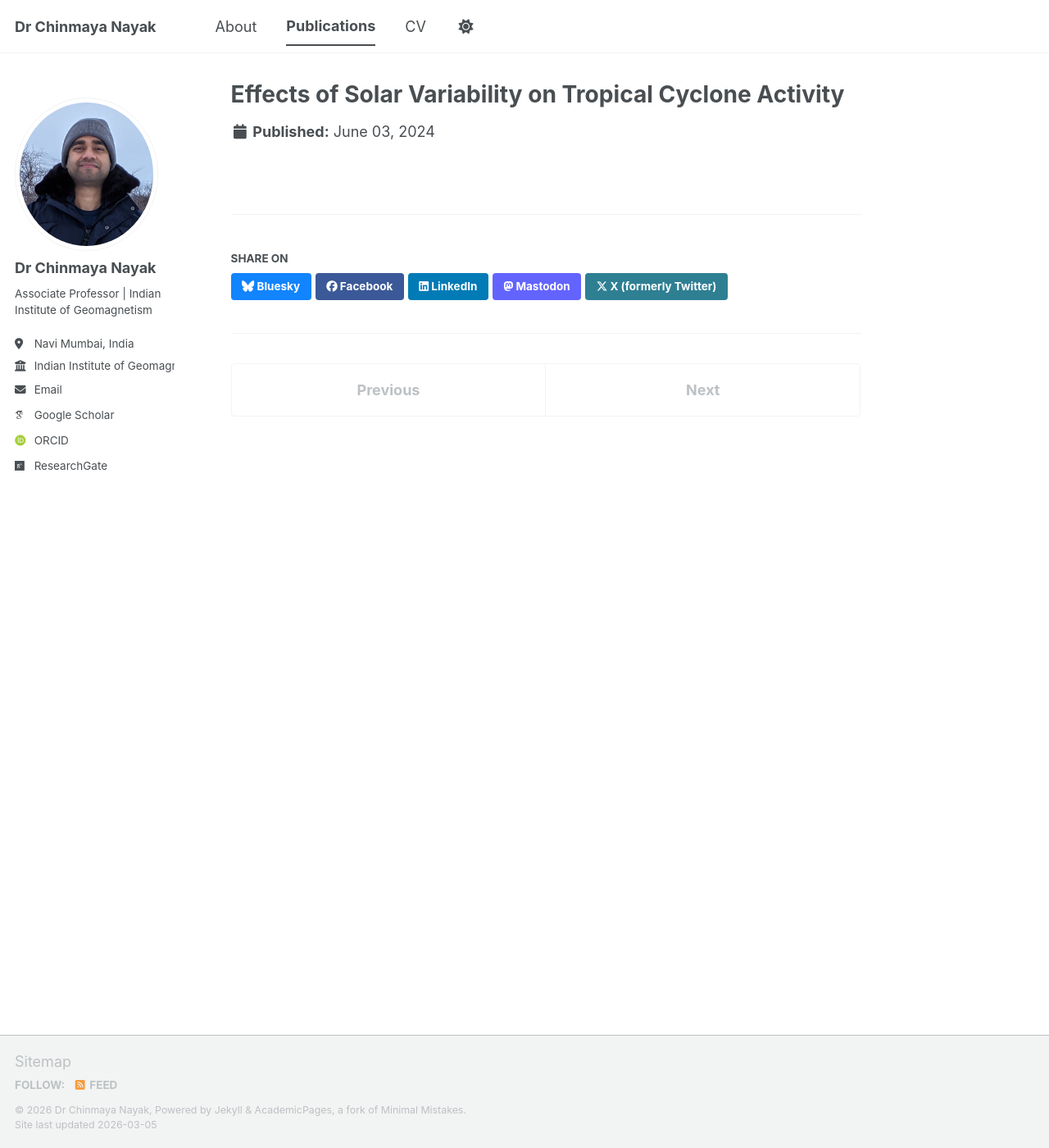
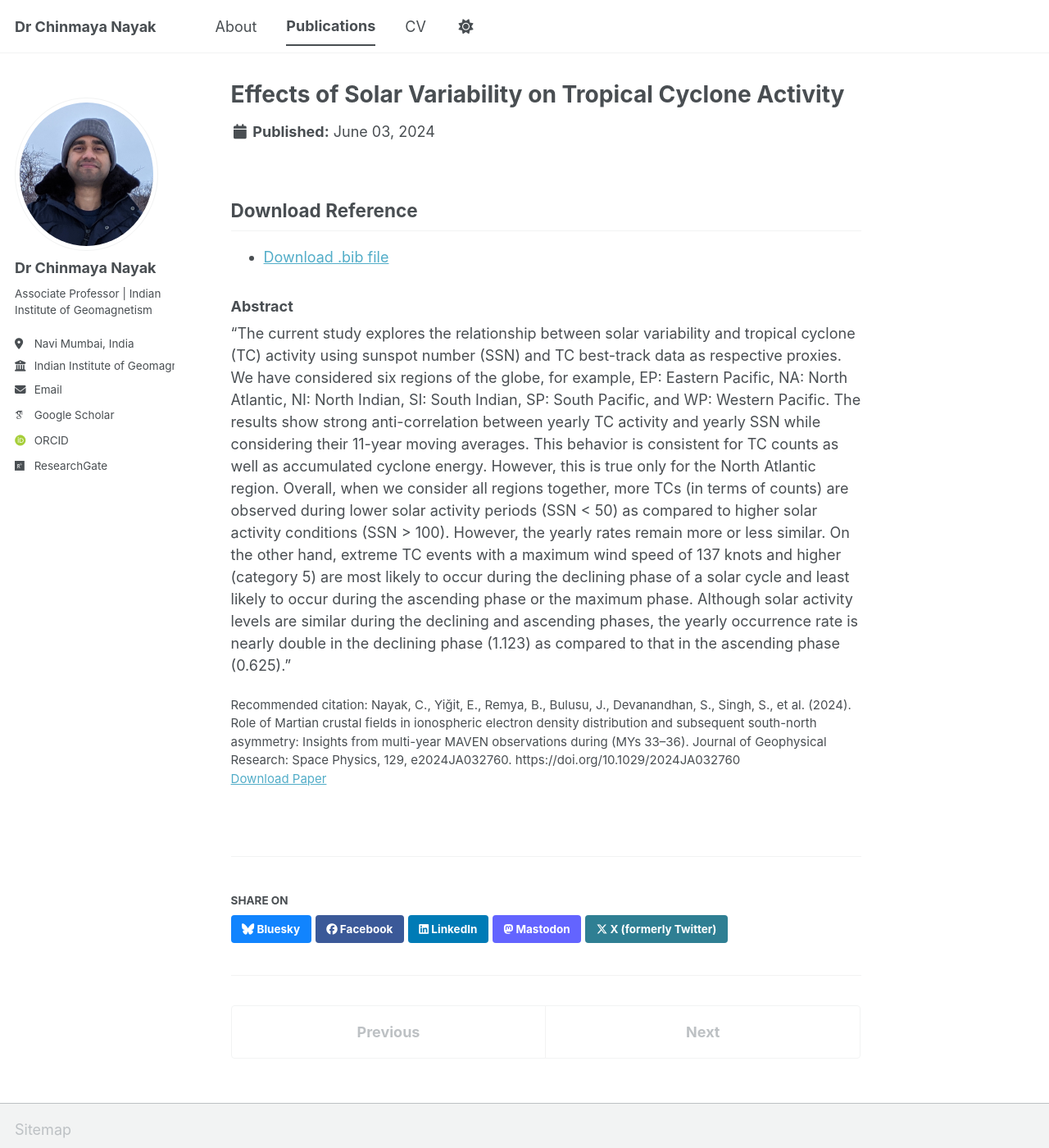
Before and after one commit to physics642/Chinmaya.Nayak, a Jekyll site: the page built from _publications/2024_nayak_tc_solar.md, in a window 1280 px wide and 1400 px high. Shown: the whole window at 82% size. Built offline with Jekyll 4.4.1, drawn with Linux system fonts in a browser that asks for light colours; some web fonts are replaced; a script bundle is joined from its source files by our own code; library files that are not in the unit come from our copies.

Commit message:
Update 2024_nayak_tc_solar.md

```diff
--- a/_publications/2024_nayak_tc_solar.md
+++ b/_publications/2024_nayak_tc_solar.md
@@ -3,11 +3,7 @@ layout: publication
 collection: publications
 permalink: /publications/2024_nayak_tc_solar
 title: "Effects of Solar Variability on Tropical Cyclone Activity"
-authors:
-  - "Chinmaya Nayak"
-  - "Jayashree Bulusu"
-  - "Geeta Vichare"
-  - "A. P. Dimri"
+citation: "Nayak, C., Yiğit, E., Remya, B., Bulusu, J., Devanandhan, S., Singh, S., et al. (2024). Role of Martian crustal fields in ionospheric electron density distribution and subsequent south-north asymmetry: Insights from multi-year MAVEN observations during (MYs 33–36). Journal of Geophysical Research: Space Physics, 129, e2024JA032760. https://doi.org/10.1029/2024JA032760"
 journal: "Earth and Space Science"
 layout: single
 volume: "11"
@@ -19,5 +15,13 @@ doi: "10.1029/2023EA003500"
 paperurl: "https://agupubs.onlinelibrary.wiley.com/doi/abs/10.1029/2023EA003500"
 eprint: "https://agupubs.onlinelibrary.wiley.com/doi/pdf/10.1029/2023EA003500"
 keywords: "tropical cyclone, solar activity, sunspot number, hurricane"
-abstract: "The current study explores the relationship between solar variability and tropical cyclone (TC) activity using sunspot number (SSN) and TC best-track data as respective proxies. We have considered six regions of the globe, for example, EP: Eastern Pacific, NA: North Atlantic, NI: North Indian, SI: South Indian, SP: South Pacific, and WP: Western Pacific. The results show strong anti-correlation between yearly TC activity and yearly SSN while considering their 11-year moving averages. This behavior is consistent for TC counts as well as accumulated cyclone energy. However, this is true only for the North Atlantic region. Overall, when we consider all regions together, more TCs (in terms of counts) are observed during lower solar activity periods (SSN < 50) as compared to higher solar activity conditions (SSN > 100). However, the yearly rates remain more or less similar. On the other hand, extreme TC events with a maximum wind speed of 137 knots and higher (category 5) are most likely to occur during the declining phase of a solar cycle and least likely to occur during the ascending phase or the maximum phase. Although solar activity levels are similar during the declining and ascending phases, the yearly occurrence rate is nearly double in the declining phase (1.123) as compared to that in the ascending phase (0.625)."
+excerpt: "This study investigates how the Martian crustal magnetic fields control its ionosphere."
+
+
 ---
+## Download Reference
+* [Download .bib file]({{ site.baseurl }}/files/Pranjali_2026_APJ.bib)
+
+
+### Abstract
+"The current study explores the relationship between solar variability and tropical cyclone (TC) activity using sunspot number (SSN) and TC best-track data as respective proxies. We have considered six regions of the globe, for example, EP: Eastern Pacific, NA: North Atlantic, NI: North Indian, SI: South Indian, SP: South Pacific, and WP: Western Pacific. The results show strong anti-correlation between yearly TC activity and yearly SSN while considering their 11-year moving averages. This behavior is consistent for TC counts as well as accumulated cyclone energy. However, this is true only for the North Atlantic region. Overall, when we consider all regions together, more TCs (in terms of counts) are observed during lower solar activity periods (SSN < 50) as compared to higher solar activity conditions (SSN > 100). However, the yearly rates remain more or less similar. On the other hand, extreme TC events with a maximum wind speed of 137 knots and higher (category 5) are most likely to occur during the declining phase of a solar cycle and least likely to occur during the ascending phase or the maximum phase. Although solar activity levels are similar during the declining and ascending phases, the yearly occurrence rate is nearly double in the declining phase (1.123) as compared to that in the ascending phase (0.625)."
```
